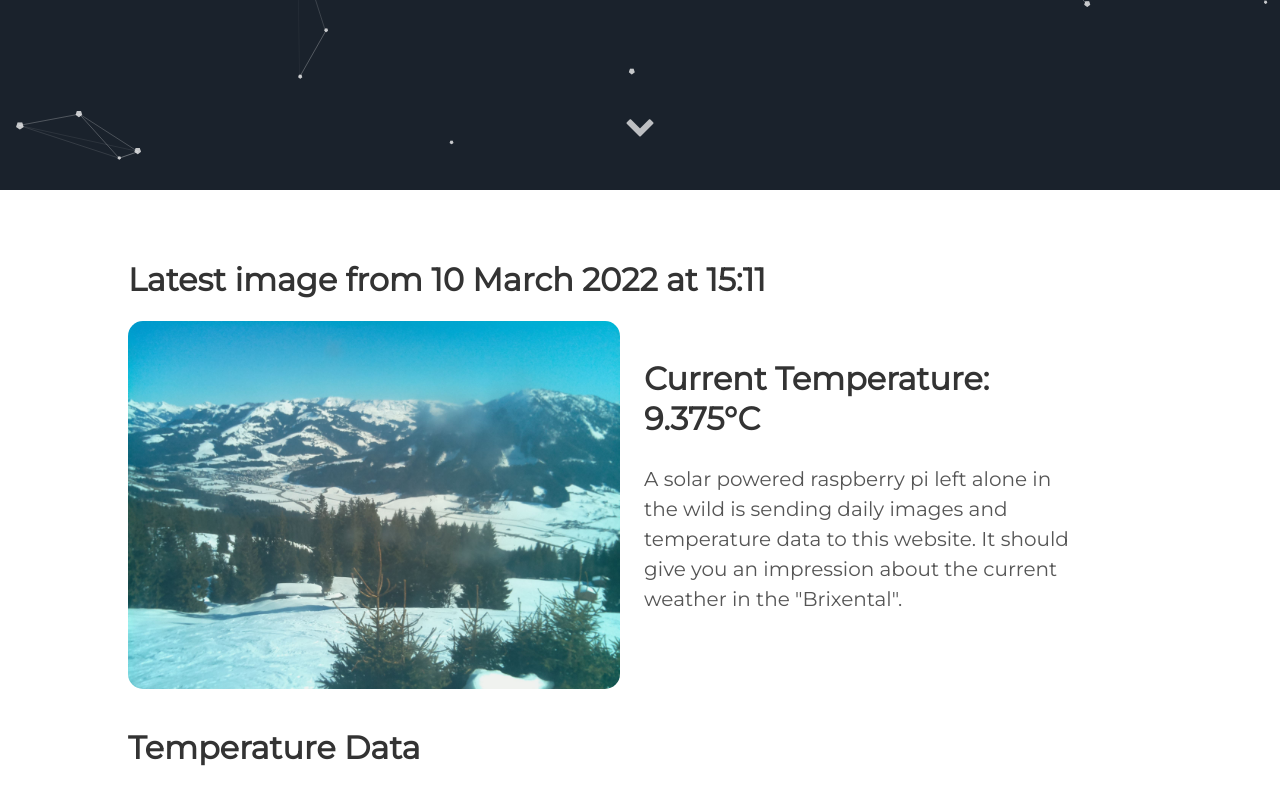
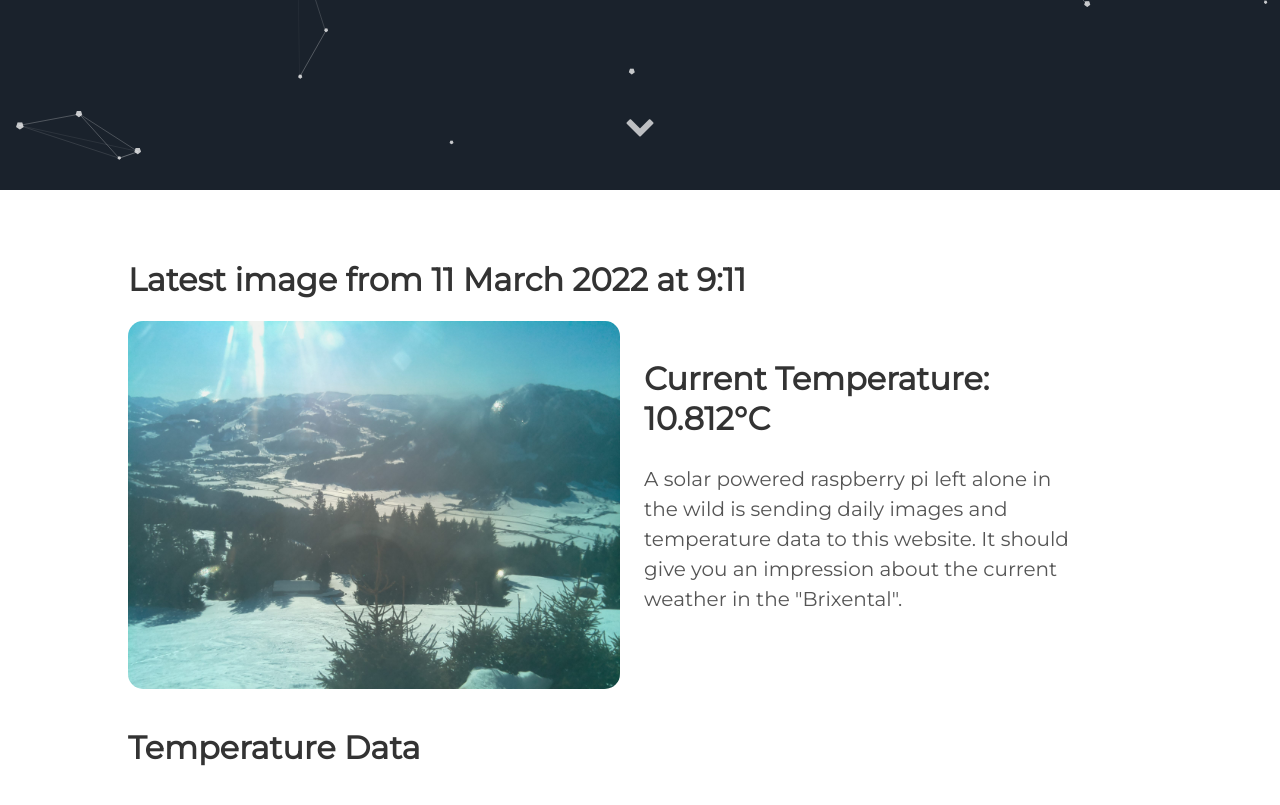
Before and after one commit to vektorious/vektorious.github.io, a Jekyll site: the page built from resources/huette.md, in a window 1280 px wide and 900 px high, scrolled down 710 px. Shown: the top 805 px of the window. Built offline with Jekyll 4.4.1, drawn with Linux system fonts in a browser that asks for light colours.

Commit message:
I'm a bot beep boop

```diff
--- a/resources/huette.md
+++ b/resources/huette.md
@@ -6,13 +6,13 @@ image: '/assets/img/'
 description: 'Live image from the Austrian alps'
 twitter_text: ' '
 ---
-## Latest image from 10 March 2022 at 15:11
+## Latest image from 11 March 2022 at  9:11
 <div class="huette">
   <div class="huette-image">
     <img src="{{ "/assets/img/huette.jpg" | prepend: site.baseurl }}">
   </div>
   <div class="huette-text">
-        <h2>Current Temperature: 9.375°C</h2>
+        <h2>Current Temperature: 10.812°C</h2>
         <p>A solar powered raspberry pi left alone in the wild is sending daily images and temperature data to this website. It should give you an impression about the current weather in the "Brixental".</p>
 
   </div>
```
Also changed, not shown: rpi-script/2022-03-11_090953.txt (renamed from rpi-script/2022-03-10_150955.txt, +5 -5 lines), rpi-script/huette.md (+2 -2 lines), assets/img/huette.jpg, assets/img/temp_plot.png, rpi-script/temp_plot.png, 1 other file.
